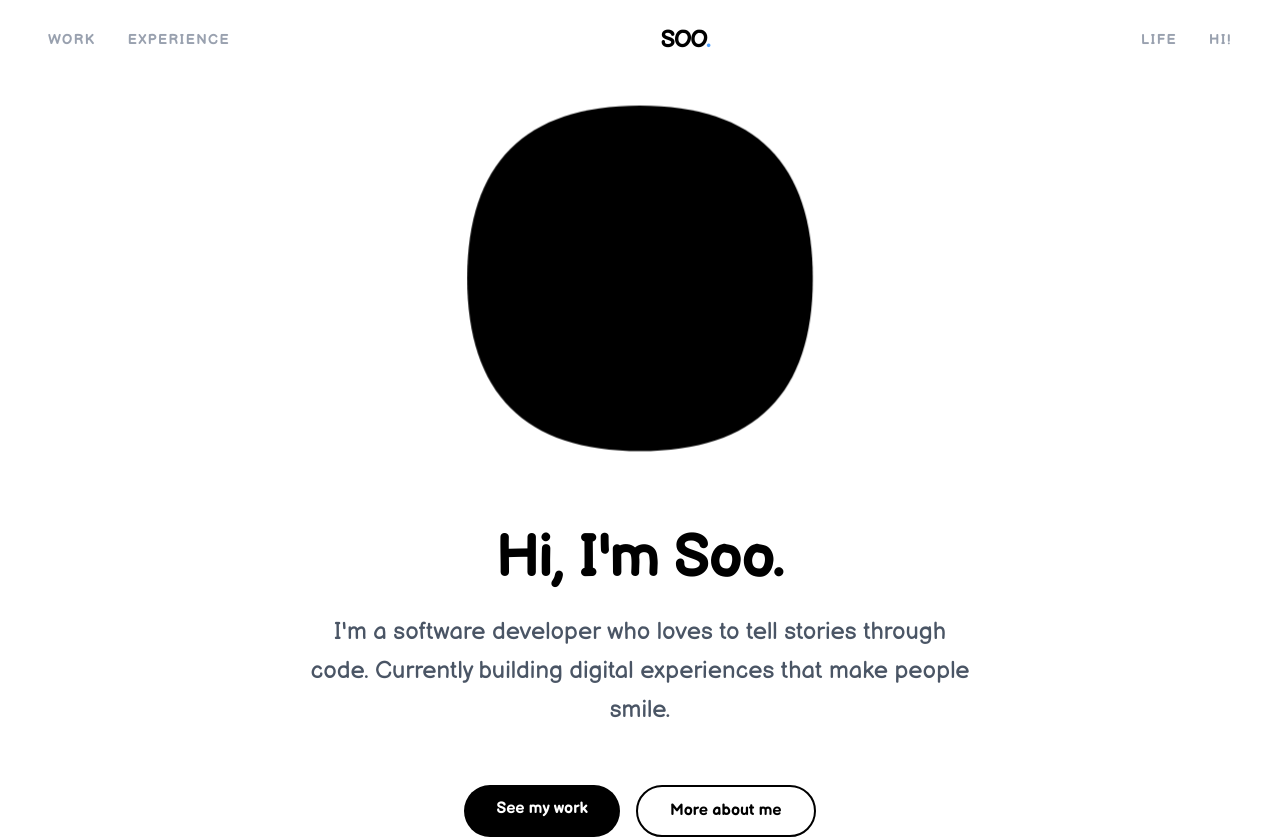
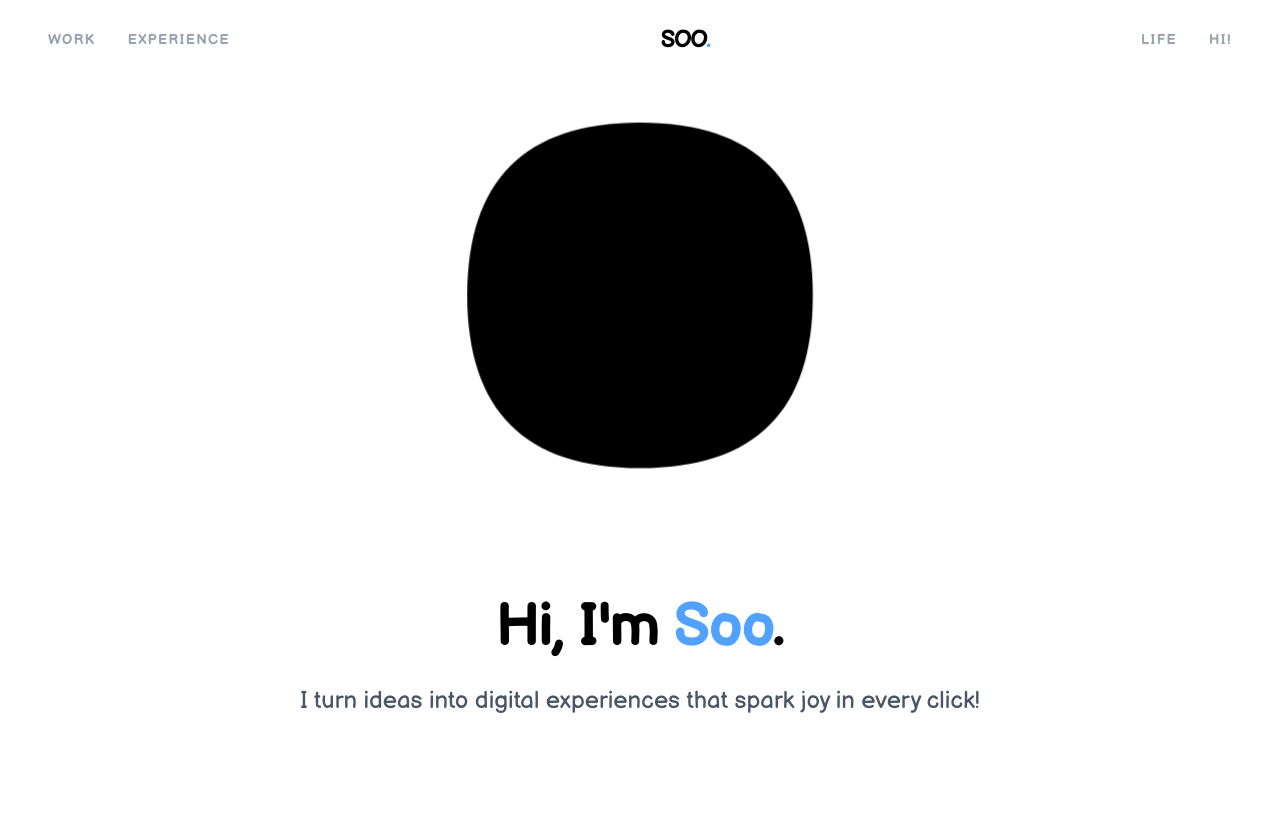
Before and after one commit to soo-yean/Portfolio, a React (Vite) app: page / in a window 1280 px wide. After the commit the page ends 800 px from the top, so only its background shows below. Built offline with nearby package versions, Linux system fonts and the light colour scheme; the HTML template or start-up script is replaced by a standard one.

Commit message:
style: change margin bottom and text

```diff
--- a/src/pages/Home.tsx
+++ b/src/pages/Home.tsx
@@ -4,28 +4,27 @@ import Illustration from '../components/Illustration';
 const Home = () => {
   return (
     <div className="min-h-[80vh] flex flex-col items-center justify-center text-center">
-      <div className="w-64 h-64 md:w-96 md:h-96 mb-12">
+      <div className="w-64 h-64 md:w-96 md:h-96 mb-25">
         <Illustration variant="happy" />
       </div>
 
       <h1 className="text-4xl md:text-6xl font-black mb-6 tracking-tight">
-        Hi, I'm Soo.
+        Hi, I'm <span className="text-blue-400">Soo</span>.
       </h1>
 
-      <div className="max-w-2xl mx-auto space-y-6">
+      <div className="max-w-4xl mx-auto space-y-6">
         <p className="text-xl md:text-2xl text-gray-600 font-serif leading-relaxed">
-          I'm a software developer who loves to tell stories through code.
-          Currently building digital experiences that make people smile.
+          I turn ideas into digital experiences that spark joy in every click!
         </p>
 
-        <div className="flex justify-center gap-4 pt-8">
+        {/* <div className="flex justify-center gap-4 pt-8">
           <a href="/projects" className="px-8 py-3 bg-black text-white rounded-full font-bold hover:bg-gray-800 transition-colors">
             See my work
           </a>
           <a href="/out-of-work" className="px-8 py-3 border-2 border-black rounded-full font-bold hover:bg-gray-50 transition-colors">
             More about me
           </a>
-        </div>
+        </div> */}
       </div>
     </div>
   );
```
